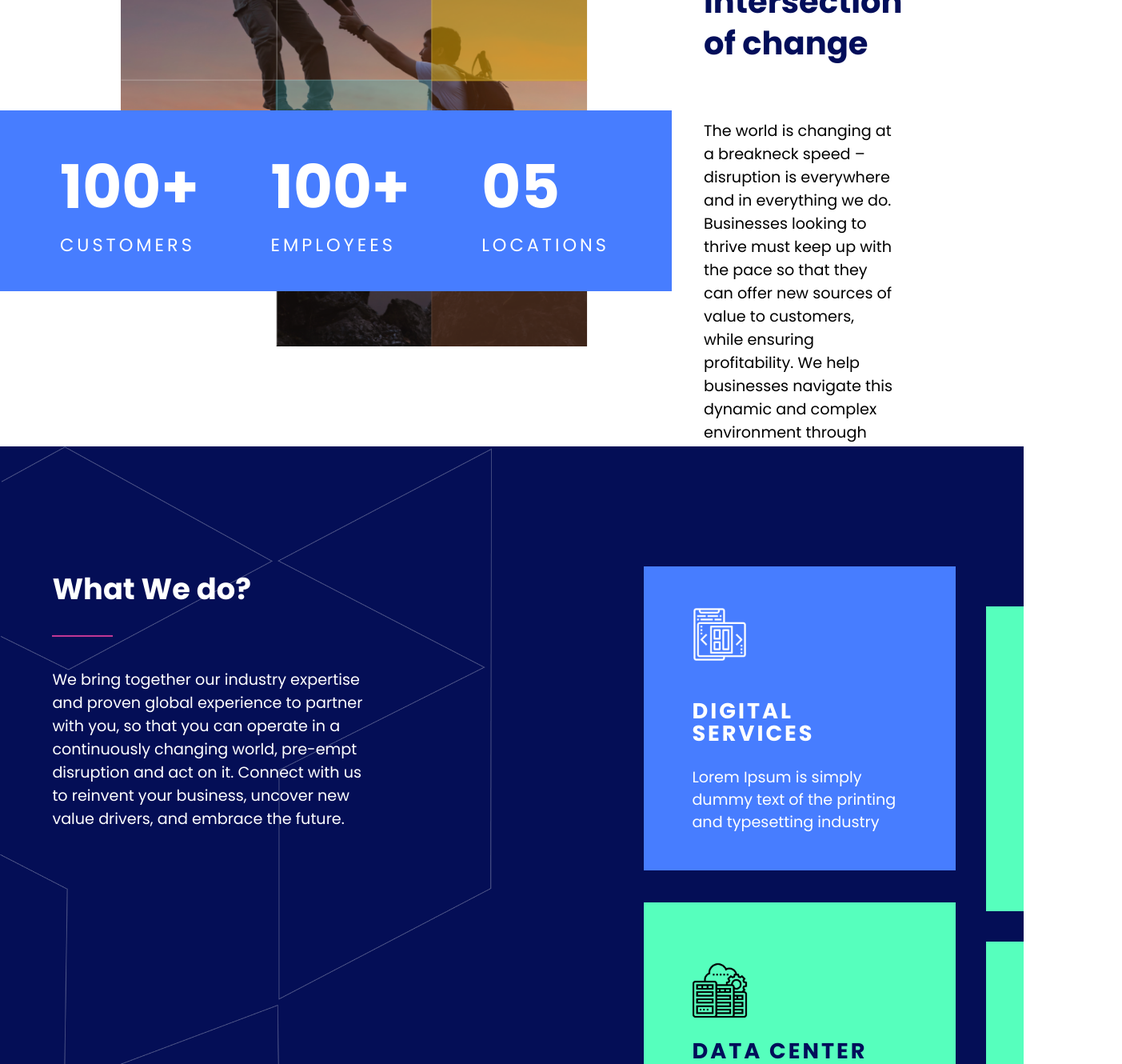
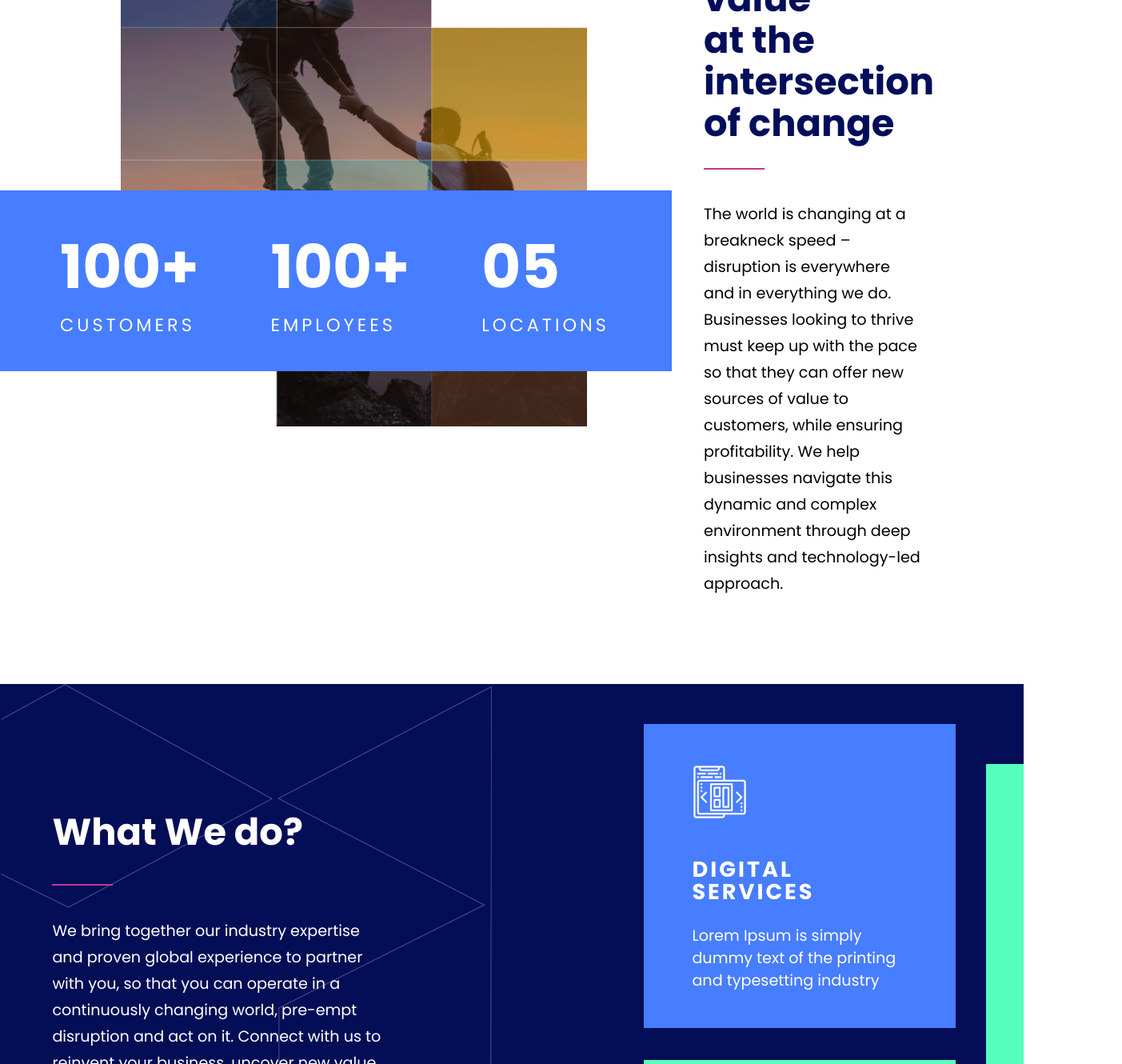
Before and after one commit to ketankapale8/3colon33dummy, a React (Create React App) app: page / in a window 1280 px wide. Shown: the part 1000-2330 px from the top of the page at 80% size, 1403 px wide, since content can reach past the window. Built offline with nearby package versions, Linux system fonts and the light colour scheme.

Commit message:
changesBeforemacqueries

```diff
--- a/src/components/Home/Digital1/digital1.scss
+++ b/src/components/Home/Digital1/digital1.scss
@@ -1,13 +1,16 @@
 .digital{
-    width: 100%;
-    height: 790px;
+    width: 100vw;
+    height: auto;
 
     .digitalContainer{
-        margin-bottom: 40px;
+        padding-top: 60px;
+        padding-bottom: 90px;
+        margin-left: 150px;
+        margin-right: 150px;
         // margin-left: 10%;
         // padding-right: 20%;
-        margin-left: 150px;
-        margin-right: 150px;
+        // margin-left: 150px;
+        // margin-right: 150px;
         height: 100%;
         display: flex;
         flex-direction: row;
@@ -49,7 +52,7 @@
                 display: flex;
                 width: 90%;
                 color: #020E5A;
-                font-size: 2.5rem;
+                font-size: 2.9rem;
                 line-height: 52px;
                 font-weight: bold;
             }
@@ -67,6 +70,7 @@
                 .desc{
                     text-align: start;
                     padding-top: 20px;
+                    line-height: 33px;
                     font-size: 1.2rem;
                     width: 95%;
                     display: flex;
@@ -122,3 +126,81 @@
 
     }
 }
+
+@media (min-width : 960px) {
+    .digital .digitalContainer{
+        margin-top: 40px;
+        padding-left: auto;
+        padding-right: auto;
+
+        .digitalRight{
+            padding-left: auto;
+
+            .subtitle{
+                width: auto;
+            }
+
+            .descriptionDiv{
+                width: auto;
+            }
+        }
+
+        .descriptionImg{
+            margin-top: 60px;
+            margin-top: auto;
+            gap: auto;
+            position: auto;
+        }
+    }
+
+}
+
+@media (min-width : 760px) {
+    .digital .digitalContainer{
+        margin-top: 40px;
+        padding-left: auto;
+        padding-right: auto;
+
+        .digitalRight{
+            padding-left: auto;
+
+            .subtitle{
+                width: auto;
+            }
+        }
+
+        .descriptionImg{
+            margin-top: 400px;
+            right: auto;
+            margin-top: auto;
+            gap: auto;
+            position: auto;
+        }
+    }
+
+}
+
+@media (min-width : 480px) {
+    .digital .digitalContainer{
+        margin-top: 40px;
+        padding-left: auto;
+        padding-right: auto;
+
+        .digitalRight{
+            padding-left: auto;
+
+            .subtitle{
+                width: auto;
+            }
+        }
+
+        .descriptionImg{
+            display: none;
+            // right: auto;
+            // margin-top: auto;
+            // gap: auto;
+            // position: auto;
+        }
+    }
+
+}
--- a/src/components/Home/HomeCareers/HomeCareers.jsx
+++ b/src/components/Home/HomeCareers/HomeCareers.jsx
@@ -12,8 +12,8 @@ const HomeCareers = () => {
         </div>
         <div className="homecareersRight">
         {/* <h4 className='title'>CAREERS</h4> */}
-                  <div className="subtitle">Give your career the </div>
-                  <div className="subtitle"> 3:33 edge</div>
+                  <div className="subtitle">Give your career the 3:33 edge </div>
+                  {/* <div className="subtitle"> </div> */}
                   <div className='divBelowsubtitle'/>
                   <div className="descriptionDiv">
                       <p className='desc'>
--- a/src/components/Home/HomeCareers/homecareers.scss
+++ b/src/components/Home/HomeCareers/homecareers.scss
@@ -1,14 +1,15 @@
 .homeCareers{
      width: 100%;
-     height: 850px;
+     height: auto;
+     padding-bottom: 55px;
      background-color: #FFFFFF;
      display: flex;
     flex-direction: row;
     flex: 1;
 
     .homeCareersContainer{
-        margin-left: 150px;
-        margin-right: 150px;
+        padding-left: 150px;
+        padding-right: 150px;
         height: 100%;
         display: flex;
         flex-direction: row;
@@ -47,7 +48,7 @@
         }
         .subtitle{
             color: #020E5A;
-            font-size: 2.3rem;
+            font-size: 2.9rem;
             line-height: 62px;
             font-weight: bold;
         }
@@ -78,11 +79,12 @@
         }
 
         .roleBtn{
-            width:333px ;
-             height:54px;
+            width:260px ;
+             height:64px;
              background-color: #D22599;
              color: #FFFF;
              border: none;
+             font-size: 1.2rem;
             border-radius:70px;
             margin-top:30px ;
             border:none;
@@ -92,3 +94,11 @@
 
     }
 }
+
+@media (min-width : 960px) {
+    .homeCareersContainer{
+        padding-left: auto;
+        padding-right: auto;
+    }
+
+}
--- a/src/components/Home/Services/services.scss
+++ b/src/components/Home/Services/services.scss
@@ -1,6 +1,7 @@
 .services{
     width: 100%;
-    height: 1100px;
+    height: auto;
+    padding-bottom: 30px;
 
     background-color: #040E56;
     display: flex;
@@ -17,8 +18,8 @@
    }
 
    .servicesContainer{
-    margin-left: 150px;
-    margin-right: 150px;
+    padding-left: 150px;
+    padding-right: 150px;
     height: 100%;
     display: flex;
     flex-direction: row;
@@ -98,7 +99,7 @@
                 }
                 .subtitle{
                     color: #FFFF;
-                    font-size: 2.3rem;
+                    font-size: 2.9rem;
                     font-weight: bold;
                 }
                 .divBelowsubtitle{
@@ -117,8 +118,9 @@
                         color: #FFFF;
                         text-align: start;
                         padding-top: 20px;
+                        line-height: 33px;
                         font-size: 1.2rem;
-                        width: 95%;
+                        width: 100%;
                         display: flex;
 
                     }
@@ -190,6 +192,7 @@
 
                         .logo{
                             padding-top: 50px;
+                            padding-bottom: 20px;
                             padding-left: 60px;
                             width: 70px;
                             height: 70px;
@@ -208,6 +211,7 @@
                         .desc{
                             text-align: start;
                             color: #020E5A;
+                            font-size: 1.2rem;
                             padding-left: 60px;
                             padding-right: 60px;
                         }
@@ -235,6 +239,7 @@
 
                         .logo{
                             padding-top: 50px;
+                            padding-bottom: 20px;
                             padding-left: 60px;
                             width: 70px;
                             height: 70px;
@@ -252,6 +257,7 @@
                         .desc{
                             text-align: start;
                             color: #020E5A;
+                            font-size: 1.2rem;
                             padding-left: 60px;
                             padding-right: 60px;
                         }
@@ -270,6 +276,8 @@
 
                         .logo{
                             padding-top: 50px;
+                            padding-bottom: 20px;
+
                             padding-left: 60px;
                             width: 70px;
                             height: 70px;
@@ -287,6 +295,7 @@
                         .desc{
                             text-align: start;
                             color: #020E5A;
+                            font-size: 1.2rem;
                             padding-left: 60px;
                             padding-right: 60px;
                         }
@@ -299,3 +308,12 @@
    }
 
 }
+
+
+@media (min-width : 960px) {
+    .servicesContainer{
+        padding-left: auto;
+        padding-right: auto;
+    }
+
+}
--- a/src/components/Home/home.scss
+++ b/src/components/Home/home.scss
@@ -8,4 +8,5 @@
     scroll-behavior: smooth;
 
 
+
 }
--- a/src/components/common/Navbar/navbar.scss
+++ b/src/components/common/Navbar/navbar.scss
@@ -51,6 +51,7 @@
                 z-index: 13;
 
                 .nav-item{
+                    width: 135px;
                     margin-top: 120px;
                     height: 85px;
                     font-size: 17px;
@@ -151,6 +152,7 @@
                     gap: 30px;
 
                     .nav-item{
+                        width: 95px;
                         margin-top: 60px;
                         height: 85px;
                         font-size: 17px;
@@ -192,3 +194,27 @@
 
 
 }
+
+// @media (min-width : 1810px)  {
+//     .navbar .linksContainer .nav-menu .nav-item {
+//         font-size:14px;
+//         padding-left: auto;
+//     }
+// }
+
+
+@media (min-width : 960px)  {
+    .navbar-active .linksContainer .nav-menu .nav-item {
+        font-size:15px;
+        height: 95px;
+        letter-spacing: 2px;
+        padding-left: auto;
+    }
+}
+
+@media (max-width : 720px) {
+    .navbar .linksContainer .nav-menu .nav-item {
+        font-size:12px;
+
+    }
+}
--- a/src/components/common/SubServicesCommon/SubServicesDesc/subservicesdesc.scss
+++ b/src/components/common/SubServicesCommon/SubServicesDesc/subservicesdesc.scss
@@ -87,8 +87,8 @@
                 flex-direction: column;
                 padding-top: 55px;
                 border-radius: 1px solid black;
-                width: 350px;
-                width: 150%;
+                // width: 350px;
+                // width: auto;
 
                 .box1{
                     display: flex;
@@ -96,7 +96,7 @@
                     // align-items: center;
                     // justify-content: center;
                     margin-top: 10px;
-                    width: 1150px;
+                    width: 150%;
                     height: 255px;
                     margin-left: 50px;
                     text-align: start;
@@ -140,3 +140,34 @@
 
 
 }
+
+@media (min-width : 960px) {
+    .subservicesdesc .subservicesContainer{
+        margin-left: auto;
+        margin-right: auto;
+        padding-left: auto;
+        padding-right: auto;
+
+
+
+
+    }
+
+    .subservicesContainer .subservicesRight .container1 .box1{
+        width: auto;
+        height: auto;
+    }
+
+    .box1{
+        p: auto;
+
+    }
+
+    .line{
+        width: auto;
+    }
+    .roleBtn{
+        margin-top: auto;
+    }
+
+}
--- a/src/components/dummySlider/dummys.scss
+++ b/src/components/dummySlider/dummys.scss
@@ -4,6 +4,57 @@
     .title{
         font-weight: bold;
         font-size: 65px;
-        color :#FFFFFF;
+        padding-right:'835px';
+        color
+        :#FFFFFF;
+    }
+    .bannerImgs{
+        height: 960px;
     }
 }
+
+
+@media (min-width : 960px){
+    .styles{
+        margin-left: auto;
+        margin-right: auto;
+    }
+
+    title{
+        font-size: auto;
+    }
+
+    .bannerImgs{
+        height: auto;
+    }
+}
+
+@media (min-width : 720px){
+    .styles{
+        margin-left: auto;
+        margin-right: auto;
+    }
+
+    title{
+        font-size: 25px;
+    }
+
+    .bannerImgs{
+        height: auto;
+    }
+}
+
+@media (min-width : 480px){
+    .styles{
+        margin-left: auto;
+        margin-right: auto;
+    }
+
+    title{
+        font-size: auto;
+    }
+
+    .bannerImgs{
+        height: auto;
+    }
+}
```
Also changed, not shown: src/components/Home/Partners/Partners.jsx (+8 -5 lines), src/components/Home/Partners/partners.scss (+33 -16 lines), src/components/Home/Testimonials/testimonials.scss (+12 -6 lines), src/components/dummySlider/DummySlider.jsx (+7 -7 lines), src/assets/partners/colonasset0.jpeg (added), src/assets/partners/colonasset1.jpeg (added).
